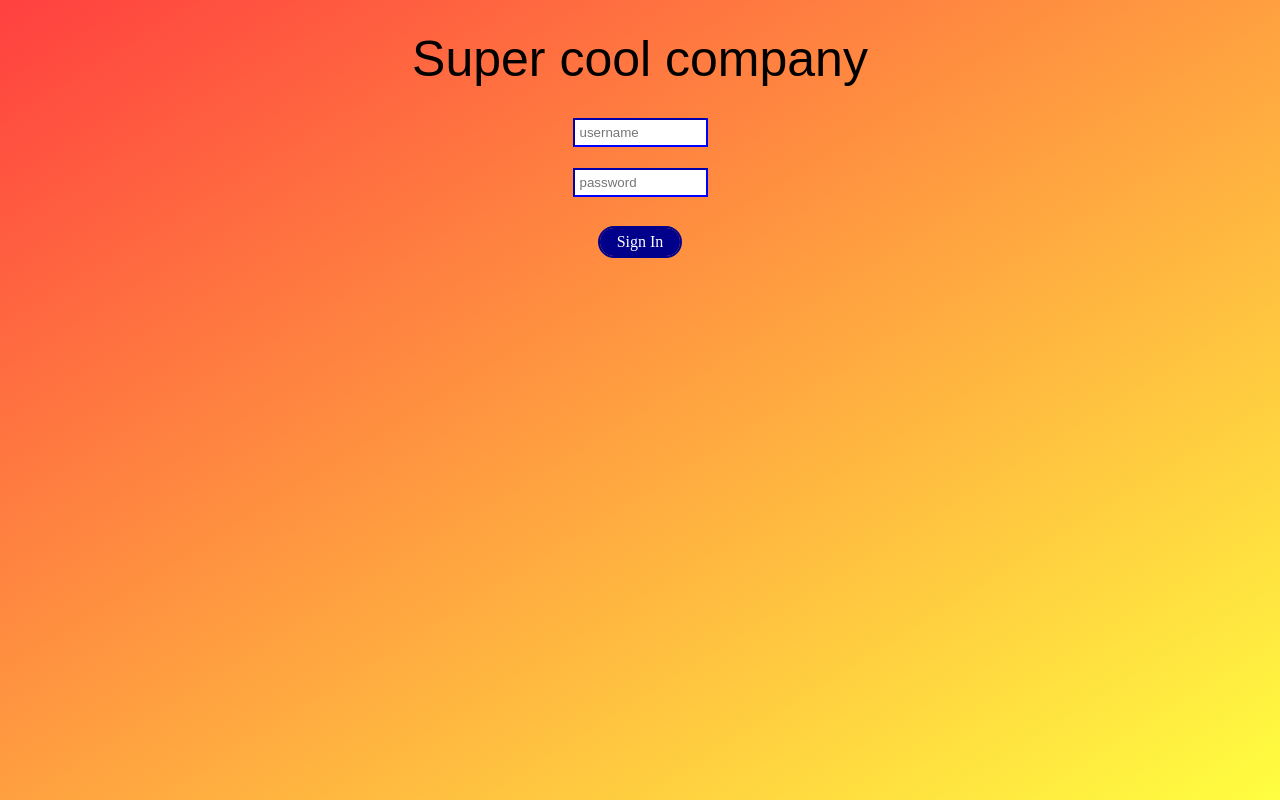
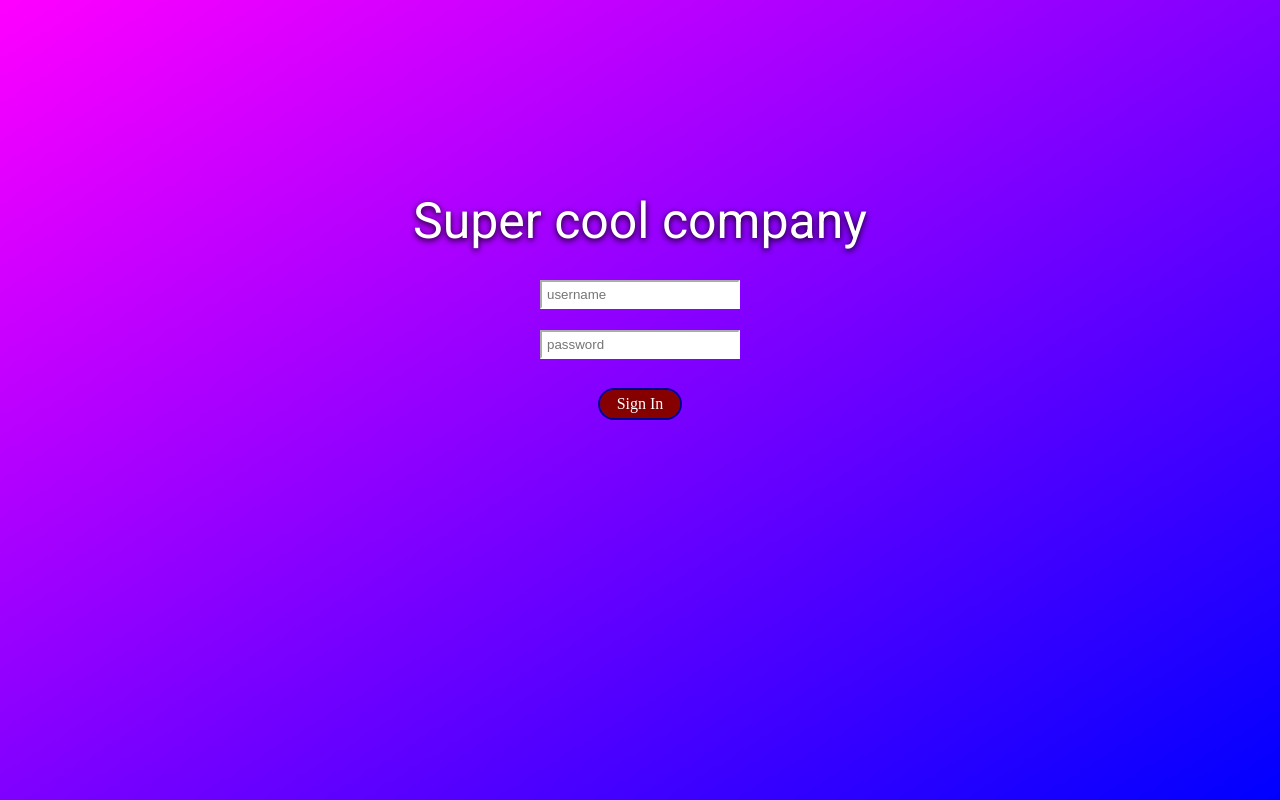
Before and after one commit to noorramzy/design-lab, a plain HTML site: page index.html in a window 1280 px wide. Drawn offline with Linux system fonts and the light colour scheme.

Commit message:
first commit

```diff
--- a/index.html
+++ b/index.html
@@ -1,10 +1,12 @@
 <html>
     <head>
         <link rel="stylesheet" href="styles.css">
+        <link rel="preconnect" href="https://fonts.googleapis.com">
+        <link rel="preconnect" href="https://fonts.gstatic.com" crossorigin>
+        <link href="https://fonts.googleapis.com/css2?family=Roboto&display=swap" rel="stylesheet">
     </head>
 
     <body>
-
         <div id= "title">
             Super cool company
         </div>
--- a/styles.css
+++ b/styles.css
@@ -1,16 +1,19 @@
 
 body {
-     background-image: linear-gradient(to bottom right, rgba(255, 0, 0, .75), rgba(255, 255, 0, 0.75));
+     background-image: linear-gradient(to bottom right, magenta, blue);
+     text-align: center;
+     margin: auto;
 }
 
 #title {
     margin: auto;
     margin-bottom: 30px;
-    margin-top: 30px;
-    color:black;
+    margin-top: 15%;
+    color:white;
+    text-shadow: 0px 2px 6px black;
     font-size: 50px;
     text-align: center;
-    font-family: Arial, Helvetica, sans-serif;
+    font-family: Roboto, sans-serif;
 
 }
 
@@ -21,22 +24,23 @@ body {
 .input {
     margin: auto;
     margin-top: 10px;
-    width: 145px;
+    width: 200px;
     height: 40px;
     text-align: center;
 }
 
 #inputbox {
-    border-color: blue;
+    border-color: white;
     padding: 5px;
     margin:auto;
-    width: 135px
+    width: 200px
 }
 
 
 .button {
     color:white;
     background-color: darkblue;
+    background-image: radial-gradient(maroon, darkred);
     border-radius: 25px;
     width: 70px;
     outline: 2px solid darkblue;
```
